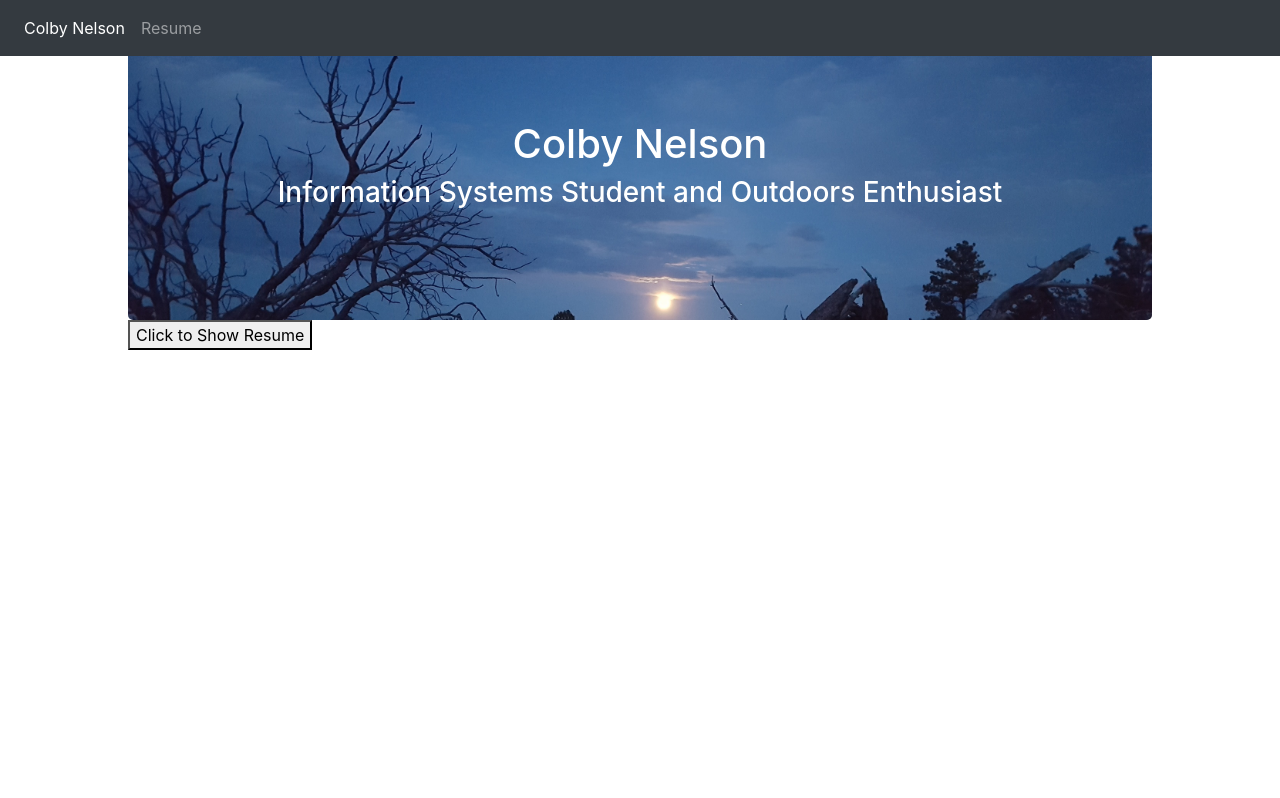
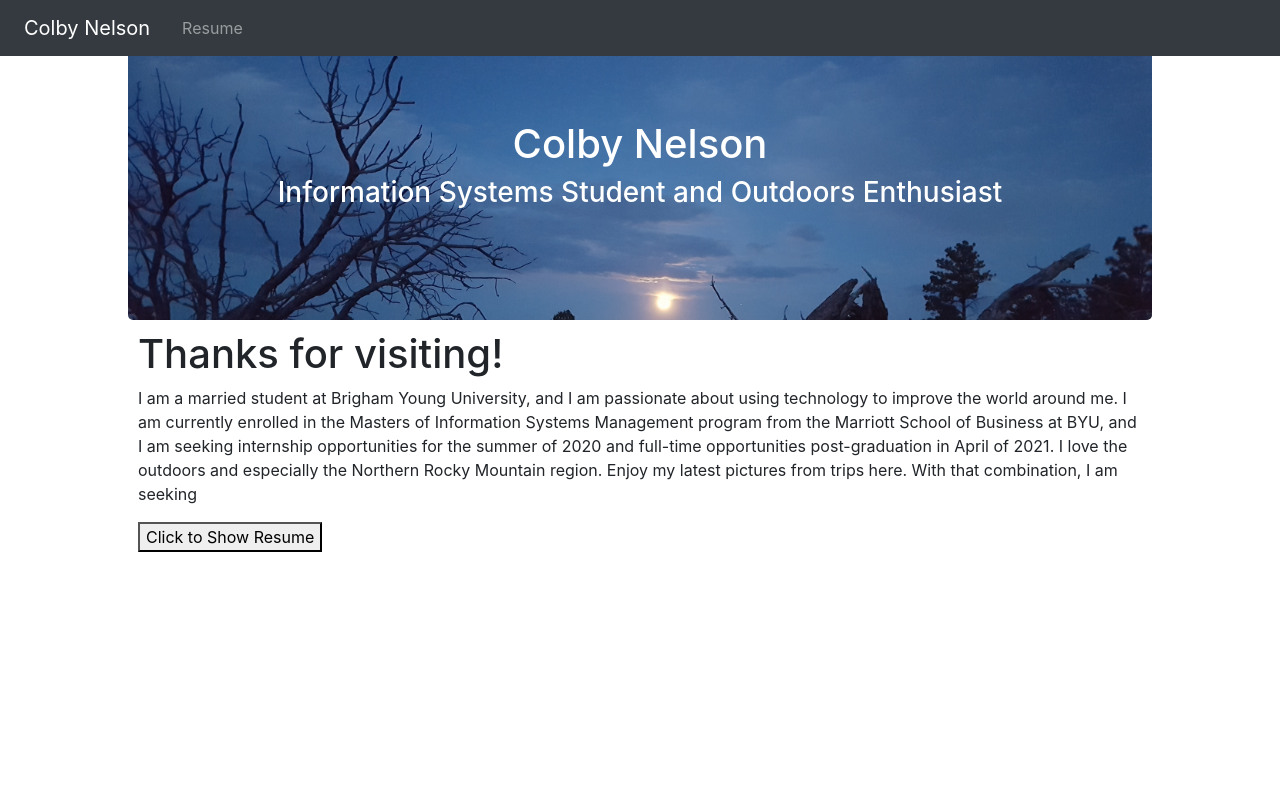
Before and after one commit to cnelson27/colbyMTReactApp, a React (Create React App) app: page / in a window 1280 px wide. Shown: the top 798 px of the page. Built offline with nearby package versions, Linux system fonts and the light colour scheme.

Commit message:
Started on landing page

```diff
--- a/src/App.css
+++ b/src/App.css
@@ -6,5 +6,6 @@
 #mainContent {
   width: 80%;
   margin: 0 auto;
-  min-height: 60vh
+  min-height: 60vh;
+  padding: 10px;
 }
--- a/src/App.js
+++ b/src/App.js
@@ -4,15 +4,18 @@ import Navbar from './Navbar';
 import Resume from './Resume';
 import Header from './Header';
 import Footer from './Footer';
+import LandingPage from './LandingPage';
 
 class App extends React.Component {
   state = {
-    showResume: false
+    showResume: false,
+    showLandingPage: true
   }
 
   toggleResumeShow = () => {
     this.setState(prevState => ({
-      showResume: !prevState.showResume
+      showResume: !prevState.showResume,
+      showLandingPage: ! prevState.showLandingPage
     }))
   }
 
@@ -22,10 +25,12 @@ class App extends React.Component {
         <Navbar />
         <Header />
         <div id="mainContent">
+          { this.state.showLandingPage ? <LandingPage /> : <div></div> }
+          { this.state.showResume ? <Resume /> : <div></div> }
           <button onClick={this.toggleResumeShow}>
             Click to Show Resume
           </button>
-          {this.state.showResume ? <Resume /> : <div></div>}
+
         </div>
         <Footer />
       </div>
--- /dev/null
+++ b/src/LandingPage.js
@@ -0,0 +1,21 @@
+import React from 'react';
+import './HeaderFooter.css';
+
+class LandingPage extends React.Component {
+  render () {
+    return (
+      <div>
+        <h1>Thanks for visiting!</h1>
+      <p>
+        I am a married student at Brigham Young University, and I am passionate about using technology to improve the world around me.
+        I am currently enrolled in the Masters of Information Systems Management program from the Marriott School of Business at BYU,
+        and I am seeking internship opportunities for the summer of 2020 and full-time opportunities post-graduation in April of 2021.
+        I love the outdoors and especially the Northern Rocky Mountain region. Enjoy my latest pictures from trips here.
+        With that combination, I am seeking
+      </p>
+    </div>
+    );
+  }
+}
+
+export default LandingPage;
--- a/src/Navbar.js
+++ b/src/Navbar.js
@@ -6,7 +6,7 @@ function Navbar() {
     <nav class="navbar navbar-expand-sm bg-dark navbar-dark fixed-top">
       <ul class="navbar-nav">
         <li class="nav-item active">
-          <a class="nav-link" href="/">Colby Nelson</a>
+          <a class="nav-link navbar-brand" href="/">Colby Nelson</a>
         </li>
         <li class="nav-item">
           <a class="nav-link" href="/">Resume</a>
```
